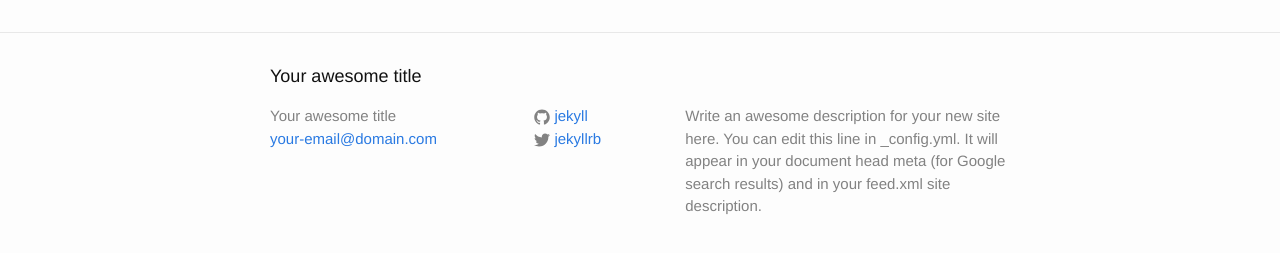
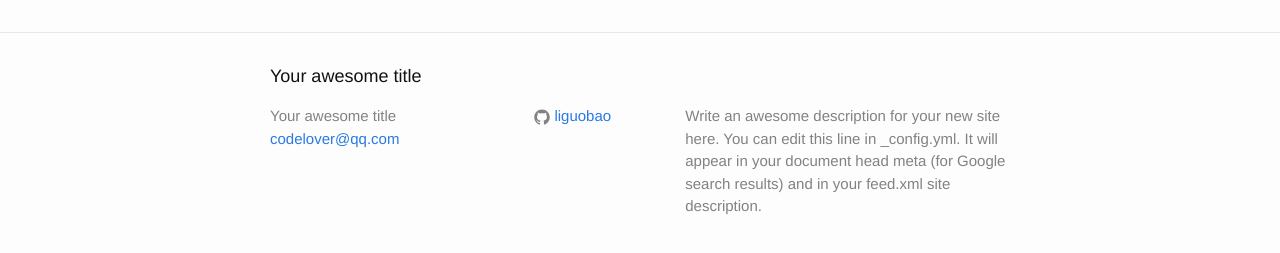
Before and after one commit to liguobao/liguobao.github.io-backup, a Jekyll site: the page built from index.html, in a window 1280 px wide. Shown: the part 264-517 px from the top of the page. Built offline with Jekyll 4.4.1, drawn with Linux system fonts in a browser that asks for light colours.

Commit message:
edit config.yml

```diff
--- a/_config.yml
+++ b/_config.yml
@@ -7,15 +7,14 @@
 
 # Site settings
 title: Your awesome title
-email: your-email@domain.com
+email: codelover@qq.com
 description: > # this means to ignore newlines until "baseurl:"
   Write an awesome description for your new site here. You can edit this
   line in _config.yml. It will appear in your document head meta (for
   Google search results) and in your feed.xml site description.
 baseurl: "" # the subpath of your site, e.g. /blog
-url: "http://yourdomain.com" # the base hostname & protocol for your site
-twitter_username: jekyllrb
-github_username:  jekyll
+url: "http://codelover.link" # the base hostname & protocol for your site
+github_username:  liguobao
 
 # Build settings
 markdown: kramdown
```
